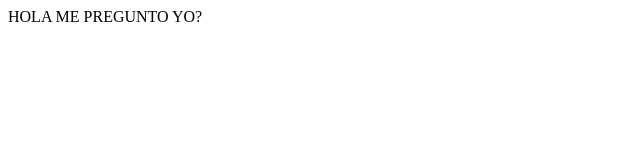
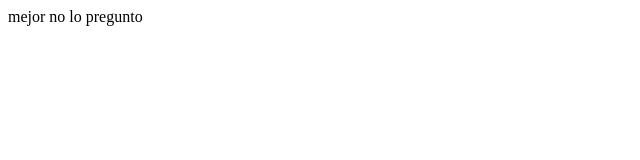
Before and after one commit to damiancamarasa/mi-primer-git, a plain HTML site: page index.html in a window 1280 px wide. Shown: the full height of the page, 0-640 px from the left. Drawn offline with Linux system fonts and the light colour scheme.

Commit message:
Modifiqué el texto del body

```diff
--- a/index.html
+++ b/index.html
@@ -4,6 +4,6 @@
 	<title></title>
 </head>
 <body>
-HOLA ME PREGUNTO YO?
+mejor no lo pregunto
 </body>
 </html>
```
